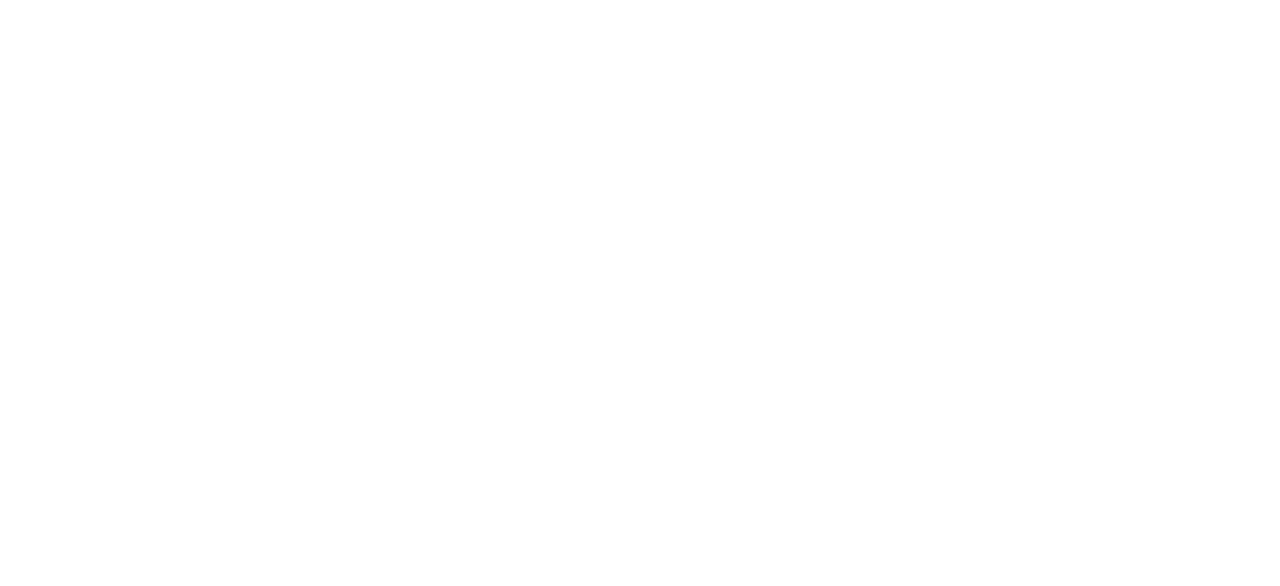
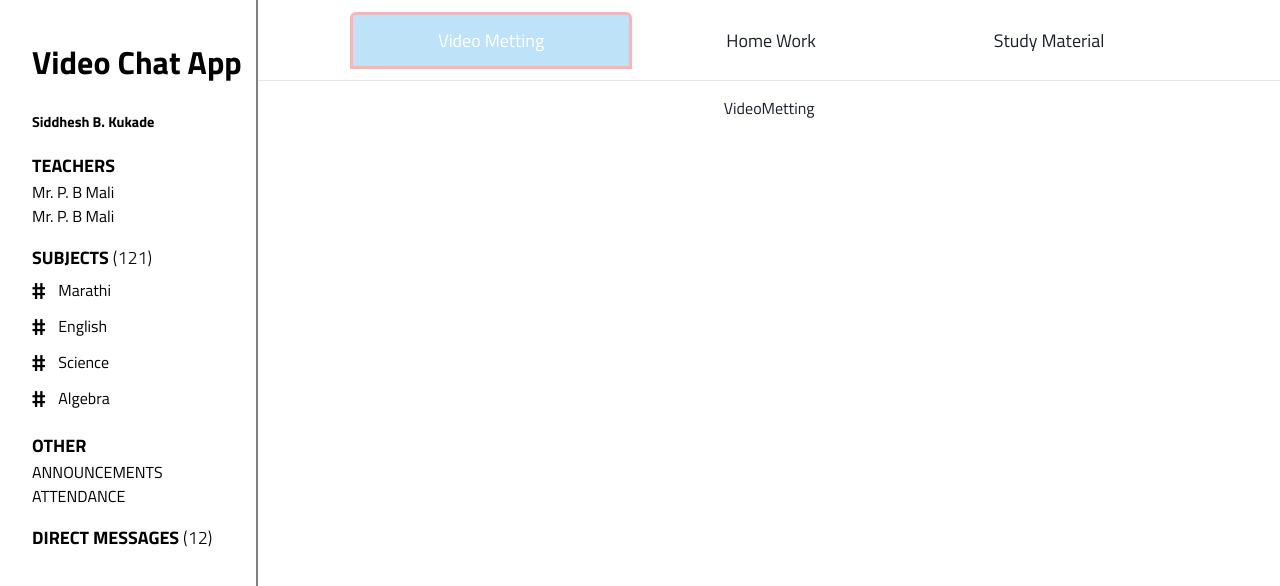
Before and after one commit to SiddheshKukade/-client-video-chat-app-for-schools, a React app: page / in a window 1280 px wide. Shown: the top 586 px of the page. Built offline with nearby package versions, Linux system fonts and the light colour scheme.

Commit message:
Added Tabs in Dashboard by Siddhesh

```diff
--- a/package.json
+++ b/package.json
@@ -3,12 +3,16 @@
   "version": "0.1.0",
   "private": true,
   "dependencies": {
-    "@material-ui/core": "^4.11.1",
+    "@chakra-ui/react": "^1.5.1",
+    "@emotion/react": "^11.1.5",
+    "@emotion/styled": "^11.3.0",
+    "@material-ui/core": "^4.11.3",
     "@material-ui/icons": "^4.11.2",
     "@testing-library/jest-dom": "^5.11.10",
     "@testing-library/react": "^11.2.6",
     "@testing-library/user-event": "^12.8.3",
     "formik": "^2.2.6",
+    "framer-motion": "^4.1.5",
     "react": "^17.0.2",
     "react-datepicker": "^3.7.0",
     "react-dom": "^17.0.2",
--- a/public/index.html
+++ b/public/index.html
@@ -15,6 +15,11 @@
       user's mobile device or desktop. See https://developers.google.com/web/fundamentals/web-app-manifest/
     -->
     <link rel="manifest" href="%PUBLIC_URL%/manifest.json" />
+    <link rel="preconnect" href="https://fonts.gstatic.com" />
+    <link
+      href="https://fonts.googleapis.com/css2?family=Titillium+Web:ital,wght@0,200;0,300;0,400;0,600;0,700;0,900;1,200;1,300;1,400;1,600;1,700&display=swap"
+      rel="stylesheet"
+    />
     <!--
       Notice the use of %PUBLIC_URL% in the tags above.
       It will be replaced with the URL of the `public` folder during the build.
--- a/src/components/App/App.js
+++ b/src/components/App/App.js
@@ -3,9 +3,11 @@ import Home from "../Home/Home";
 import Login from "../Login/Login";
 import Sid from "./../Sid";
 import Sample from "./Sample";
+import ClassDashBoard from "./../ClassDashBoard/ClassDashBoard";
 const App = () => {
   return (
     <>
+      <ClassDashBoard />
       {/* <Home /> */}
       {/* <Login /> */}
       {/* <Sample /> */}
--- /dev/null
+++ b/src/components/ClassDashBoard/ClassDashBoard.css
@@ -0,0 +1,29 @@
+.dashboard__container {
+  display: flex;
+}
+.dash__header__container {
+  flex: 0.82;
+  margin-right: 0;
+  height: 10vh;
+  width: 100% !important;
+}
+.dash__header {
+  display: flex;
+  flex: 0.82 !important;
+  margin-right: 0 !important;
+  flex-direction: row !important;
+  justify-content: space-between !important;
+  align-items: center;
+  height: 10vh;
+  width: 100% !important;
+}
+/*
+.nav-tabs {
+  border: 3px solid darkgray !important;
+} */
+.dash__header > .header__left {
+}
+.dash__header > .header__middle {
+}
+.dash__header > .header__right {
+}
--- /dev/null
+++ b/src/components/ClassDashBoard/ClassDashBoard.js
@@ -0,0 +1,67 @@
+import React from "react";
+import "./ClassDashBoard.css";
+import Sidebar from "./../Sidebar/Sidebar";
+// import { Paper, Tab, Tabs } from "@material-ui/core";
+// import { makeStyles } from "@material-ui/core/styles";
+import { Tabs, TabList, TabPanels, Tab, TabPanel } from "@chakra-ui/react";
+import VideoMetting from "./DashBoardComponents/VideoMetting/VideoMetting";
+import HomeWork from "./DashBoardComponents/HomeWork/HomeWork";
+import StudyMaterial from "./DashBoardComponents/StudyMaterial/StudyMaterial";
+
+function ClassDashBoard() {
+  return (
+    <div className="dashboard__container">
+      <Sidebar />
+      <Tabs
+        isFitted
+        size="lg"
+        align="center"
+        variant="enclosed"
+        colorScheme="green"
+        className="dash__header__container"
+      >
+        <TabList>
+          <div className="dash__header">
+            <Tab
+              className="nav-tabs"
+              _selected={{
+                color: "white",
+                bg: "blue.100",
+                borderWidth: "3px",
+                borderColor: "red.200",
+              }}
+              _focus={{ borderWidth: "3px", borderColor: "green.200" }}
+            >
+              Video Metting
+            </Tab>
+            <Tab
+              _selected={{
+                borderWidth: "3px",
+                borderColor: "red.200",
+                borderBottom: "0px",
+              }}
+              className="nav-tabs"
+            >
+              Home Work
+            </Tab>
+            <Tab className="nav-tabs">Study Material</Tab>
+          </div>
+        </TabList>
+
+        <TabPanels>
+          <TabPanel>
+            <VideoMetting />
+          </TabPanel>
+          <TabPanel>
+            <HomeWork />
+          </TabPanel>
+          <TabPanel>
+            <StudyMaterial />
+          </TabPanel>
+        </TabPanels>
+      </Tabs>
+    </div>
+  );
+}
+
+export default ClassDashBoard;
--- /dev/null
+++ b/src/components/ClassDashBoard/DashBoardComponents/HomeWork/HomeWork.js
@@ -0,0 +1,12 @@
+import React from "react";
+import HomeWorkPost from "./HomeWorkPost/HomeWorkPost";
+
+function HomeWork() {
+  return (
+    <div>
+      <HomeWorkPost />
+    </div>
+  );
+}
+
+export default HomeWork;
--- /dev/null
+++ b/src/components/ClassDashBoard/DashBoardComponents/HomeWork/HomeWorkPost/HomeWorkPost.js
@@ -0,0 +1,7 @@
+import React from "react";
+
+function HomeWorkPost() {
+  return <div></div>;
+}
+
+export default HomeWorkPost;
--- /dev/null
+++ b/src/components/ClassDashBoard/DashBoardComponents/StudyMaterial/StudyMaterial.js
@@ -0,0 +1,7 @@
+import React from "react";
+
+function StudyMaterial() {
+  return <div>StudyMaterial</div>;
+}
+
+export default StudyMaterial;
--- /dev/null
+++ b/src/components/ClassDashBoard/DashBoardComponents/VideoMetting/VideoMetting.js
@@ -0,0 +1,7 @@
+import React from "react";
+
+function VideoMetting() {
+  return <div>VideoMetting </div>;
+}
+
+export default VideoMetting;
--- a/src/components/Sidebar/Sidebar.css
+++ b/src/components/Sidebar/Sidebar.css
@@ -1,44 +1,45 @@
 .sidebar__container {
+  display: flex;
   flex: 0.18;
-  display: flex;
-  padding: 1rem;
-  background-color: #4f46e5;
+  padding-top: 2rem;
+  padding-left: 2rem;
+  border-right: 2px solid gray;
+  margin-left: 0;
+  flex-direction: column;
+  align-items: start;
+  justify-content: start;
+  height: 100vh;
+  width: 18%;
+  color: black;
+}
+.sidebar-head {
+  font-size: 2rem;
+  font-weight: 700;
+  margin-top: 1rem;
+  margin-bottom: 1rem;
+  line-height: 1.75rem /* 28px */;
 }
 
-.sidebar-head {
-  font-size: 1.2rem;
-  font-weight: 700;
-  color: white;
+.list-title {
+  margin-top: 1rem;
+  font-size: 18px /* 18px */;
+  line-height: 1.75rem /* 28px */;
+  font-weight: bold;
+  padding: 0.5 1rem;
+  cursor: pointer;
 }
-
 .profile-name {
+  margin-top: 1rem;
+  line-height: 1.75rem /* 28px */;
   font-size: 0.9rem;
-  font-weight: 100;
 }
-
 .channels {
   padding-top: 1rem;
   font-size: 1rem;
-  font-weight: 400;
-}
-
-.channels:hover {
-  color: white;
-}
-
-.direct-message {
-  padding-top: 2rem;
-  font-size: 1rem;
-  font-weight: 400;
-}
-
-.direct-message:hover {
-  color: white;
 }
 
 span {
   font-weight: 300;
-  color: rgba(255, 255, 255, 0.25);
 }
 
 ul {
@@ -46,49 +47,28 @@ ul {
   font-size: 1rem;
   font-weight: 100;
   list-style-type: none;
+  width: 100%;
 }
 
-li,
-.list-title {
-  padding: 0 1rem;
-  cursor: pointer;
+.channels-list {
+  display: flex;
+  align-items: center;
+  justify-content: start;
+  width: 100%;
 }
 
-.list-title {
-  margin-top: 1rem;
+li > span {
+  font-weight: 600;
+  font-size: 1.5rem;
+  margin-right: 0.8rem;
 }
 
-li.icon-favorite {
-  list-style-type: none;
-  list-style-position: inside;
+.list-entry {
+  font-weight: normal;
+  width: 100%;
 }
-
-li.icon-online {
-  list-style-type: disc;
-  list-style-position: inside;
+.list-entry:hover {
+  background-color: lightgray;
+  border-radius: 0.2rem;
+  font-weight: bold;
 }
-
-li.icon-offline {
-  list-style-type: circle;
-  list-style-position: inside;
-}
-
-li:hover {
-  background-color: rgba(62, 49, 60, 1);
-  border-radius: 0.2rem;
-  width: 14rem;
-}
-
-li:active {
-  background-color: rgba(75, 150, 137, 1);
-  border-radius: 0.2rem;
-  width: 14rem;
-}
-
-.profile-name,
-.channels,
-ul,
-.channel-name,
-.direct-message {
-  color: rgba(255, 255, 255, 0.7);
-}
--- a/src/components/Sidebar/Sidebar.js
+++ b/src/components/Sidebar/Sidebar.js
@@ -2,35 +2,42 @@ import React from "react";
 import "./Sidebar.css";
 const Sidebar = () => {
   return (
-    <div className="sidebar__container   ml-0 flex-col items-start justify-start w-full h-screen  ">
-      <h1 class="list-title sidebar-head text-2xl ">Video Chat App</h1>
+    <div className="sidebar__container">
+      <h1 class=" sidebar-head">Video Chat App</h1>
       <h2 class="list-title profile-name">Siddhesh B. Kukade</h2>
 
-      <div class="list-title channels font-extrabold text-lg py-2">
-        TEACHERS
-      </div>
+      <div class="list-title  font-extrabold text-lg py-2">TEACHERS</div>
 
       <ul>
-        <li className="font-bold">Mr. P. B Mali</li>
-        <li className="font-bold">Mr. P. B Mali</li>
+        <li className="list-entry">Mr. P. B Mali</li>
+        <li className="list-entry">Mr. P. B Mali</li>
       </ul>
-      <div class="list-title channels font-extrabold text-lg py-2">
+      <div class="list-title   ">
         SUBJECTS <span>(121)</span>
       </div>
 
       <ul>
-        <li className="font-bold"># Marathi</li>
-        <li className="font-bold"># English</li>
-        <li className="font-bold"># Science</li>
-        <li className="font-bold"># Algebra</li>
+        <li className="list-entry channels-list ">
+          <span>#</span>Marathi
+        </li>
+
+        <li className="list-entry channels-list">
+          <span>#</span>English
+        </li>
+
+        <li className="list-entry channels-list">
+          <span>#</span>Science
+        </li>
+
+        <li className="list-entry channels-list">
+          <span>#</span>Algebra
+        </li>
       </ul>
 
-      <div class="list-title direct-message font-extrabold text-lg py-2">
-        OTHER
-      </div>
+      <div class="list-title direct-message">OTHER</div>
       <ul>
-        <li class="icon-favorite font-bold">ANNOUNCEMENTS</li>
-        <li class=" font-bold">ATTENDANCE</li>
+        <li class="list-entry">ANNOUNCEMENTS</li>
+        <li class=" list-entry">ATTENDANCE</li>
       </ul>
       <div class="list-title direct-message font-extrabold text-lg py-2">
         DIRECT MESSAGES <span>(12)</span>
--- a/src/index.css
+++ b/src/index.css
@@ -6,6 +6,7 @@
 * {
   margin: 0;
   padding: 0;
+  font-family: "Titillium Web", sans-serif;
 }
 body {
   line-height: 1.8rem;
--- a/src/index.js
+++ b/src/index.js
@@ -4,10 +4,13 @@ import { Provider } from "react-redux";
 import App from "./components/App/App";
 import "./index.css";
 import store from "./redux/store/store";
+import { ChakraProvider } from "@chakra-ui/react";
 
 ReactDOM.render(
   <Provider store={store}>
-    <App />
+    <ChakraProvider>
+      <App />
+    </ChakraProvider>
   </Provider>,
   document.getElementById("root")
 );
```
Also changed, not shown: 1 other file.
